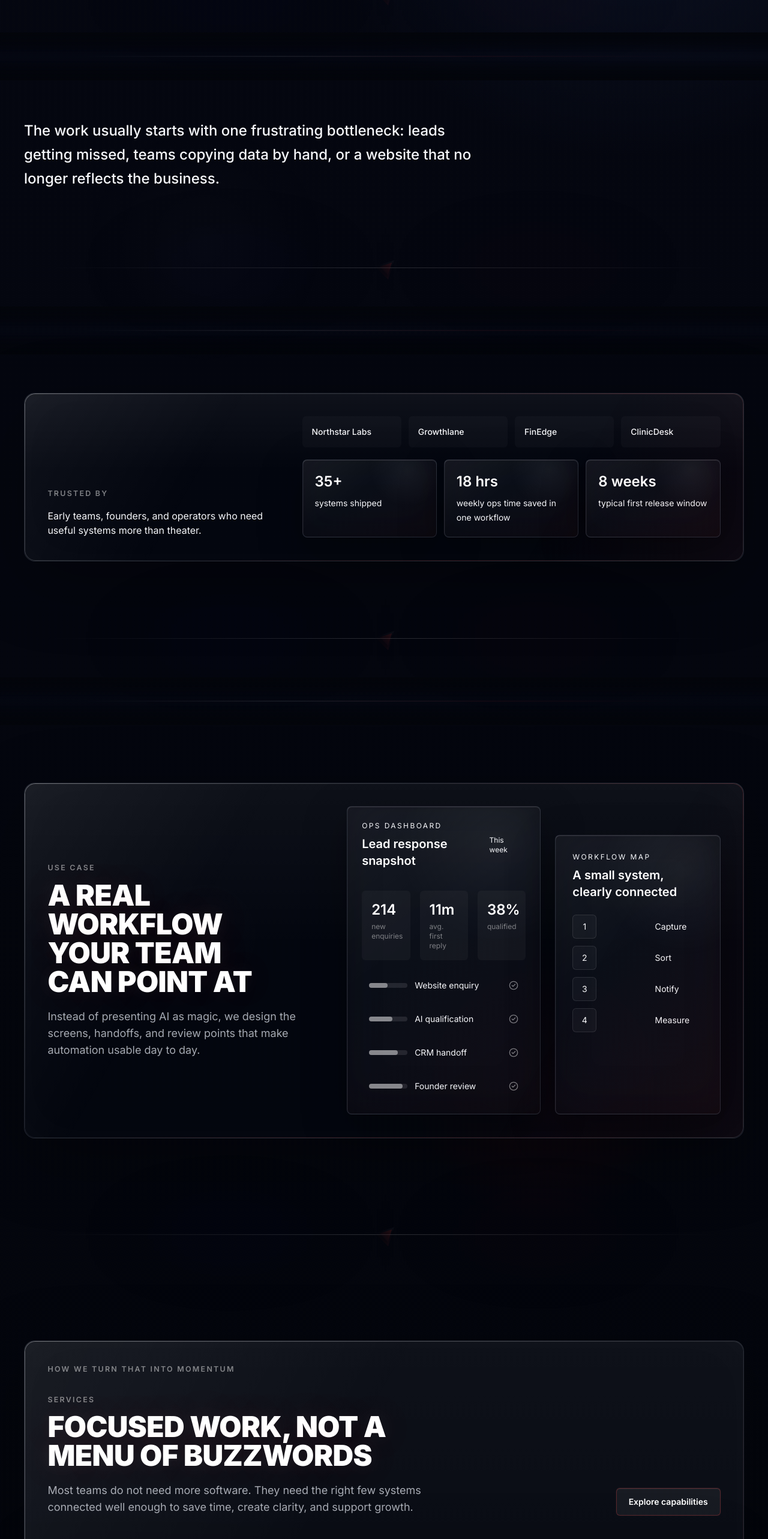
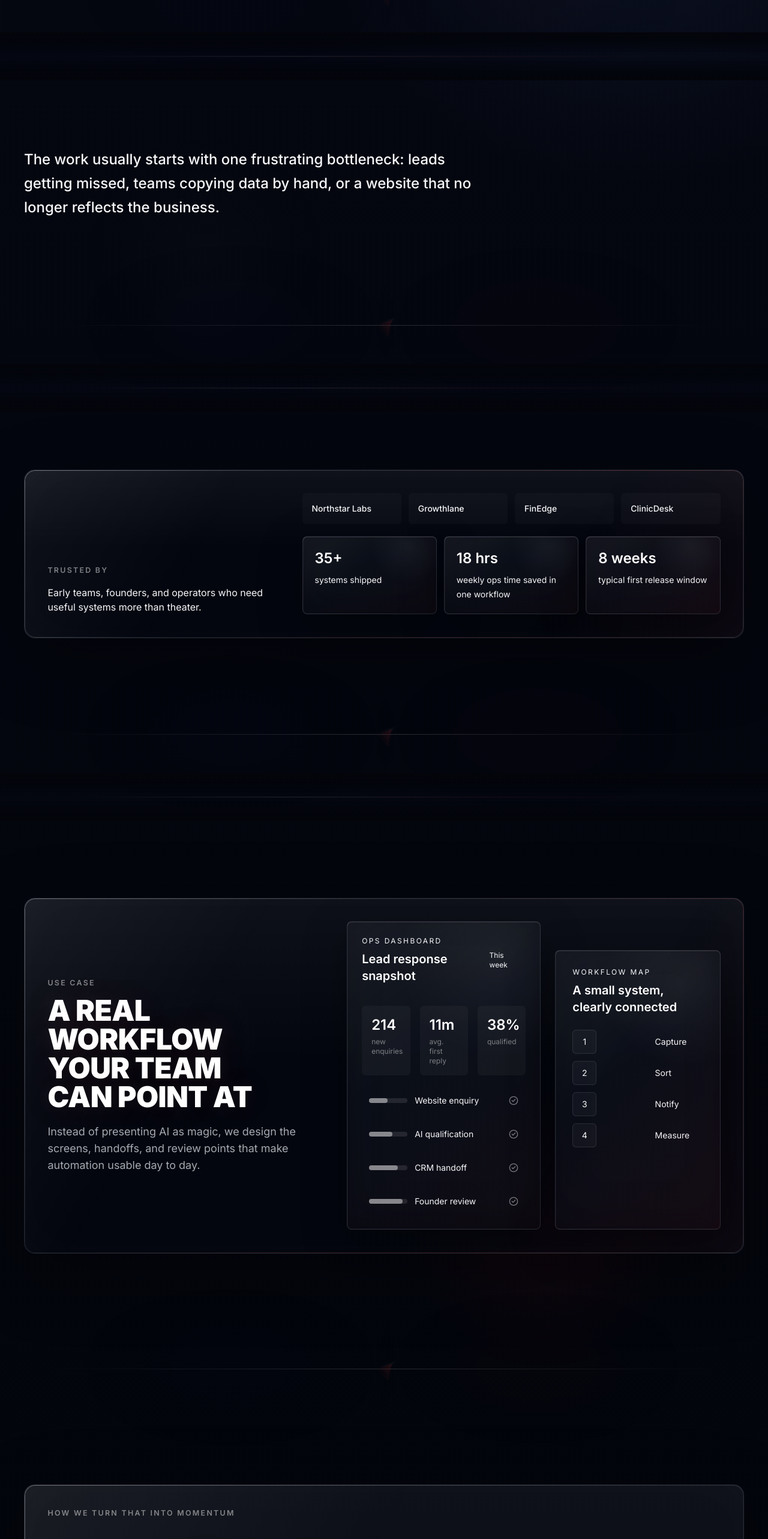
Before and after one commit to Akhils696/Aurentra, a Next.js app: page / in a window 1280 px wide. Shown: the part 1420-3986 px from the top of the page at 60% size. Built offline with nearby package versions, Linux system fonts and the light colour scheme.

Commit message:
style: refine visual rhythm and content pacing across pages

```diff
--- a/app/page.tsx
+++ b/app/page.tsx
@@ -58,7 +58,7 @@ export default function Home() {
       <SectionDivider />
       <SceneBridge />
 
-      <SceneSection className="ambient-section py-12 sm:py-16">
+      <SceneSection className="ambient-section py-20 sm:py-28">
         <Container>
           <p className="max-w-3xl text-xl font-medium leading-9 text-white/78 sm:text-2xl sm:leading-10">
             The work usually starts with one frustrating bottleneck: leads getting missed, teams copying data by hand, or a website that no longer reflects the business.
@@ -69,7 +69,7 @@ export default function Home() {
       <SectionDivider />
       <SceneBridge />
 
-      <SceneSection className="py-14 sm:py-16">
+      <SceneSection className="py-16 sm:py-24">
         <Container>
           <div className="poster-panel metal-edge">
             <TrustSignals />
@@ -80,7 +80,7 @@ export default function Home() {
       <SectionDivider />
       <SceneBridge />
 
-      <SceneSection className="ambient-section cinematic-red-glow py-16 sm:py-24" data-light="right">
+      <SceneSection className="ambient-section cinematic-red-glow py-20 sm:py-32" data-light="right">
         <Container>
           <div className="poster-panel metal-edge grid gap-12 lg:grid-cols-[0.42fr_0.58fr] lg:items-center">
             <SectionHeading
@@ -97,7 +97,7 @@ export default function Home() {
 
       <SectionDivider />
 
-      <section className="ambient-section cinematic-red-glow section-depth py-20 sm:py-28">
+      <section className="ambient-section cinematic-red-glow section-depth py-24 sm:py-32">
         <Container>
           <div className="poster-panel metal-edge">
             <p className="quiet-label mb-8 max-w-xl font-semibold">How we turn that into momentum</p>
@@ -120,7 +120,7 @@ export default function Home() {
 
       <SectionDivider />
 
-      <section className="ambient-section section-depth py-20 sm:py-28" data-light="left">
+      <section className="ambient-section section-depth py-24 sm:py-32" data-light="left">
         <Container>
           <div className="text-center mb-16">
             <SectionHeading
@@ -138,7 +138,7 @@ export default function Home() {
 
       <SectionDivider />
 
-      <section className="ambient-section section-depth py-24 sm:py-28" data-light="right">
+      <section className="ambient-section section-depth py-24 sm:py-32" data-light="right">
         <Container>
           <p className="quiet-label mb-8 ml-auto max-w-xl font-semibold">The result is not just a launch, but a calmer operating rhythm</p>
           <div className="ml-auto max-w-4xl">
@@ -159,7 +159,7 @@ export default function Home() {
 
       <SectionDivider />
 
-      <section className="py-24 sm:py-28">
+      <section className="py-28 sm:py-36">
         <Container>
           <SectionHeading eyebrow="Testimonials" title="Trusted by teams building their next chapter" />
           <div className="mt-12 grid gap-5 lg:grid-cols-[0.92fr_1.08fr_0.88fr]">
@@ -176,7 +176,7 @@ export default function Home() {
         </Container>
       </section>
 
-      <section className="cinematic-red-glow pb-24 pt-12 sm:pb-28">
+      <section className="cinematic-red-glow pb-36 pt-16 sm:pb-44">
         <Container>
           <div className="poster-cta p-8 sm:p-10 lg:p-14">
             <div className="relative max-w-4xl">
```
